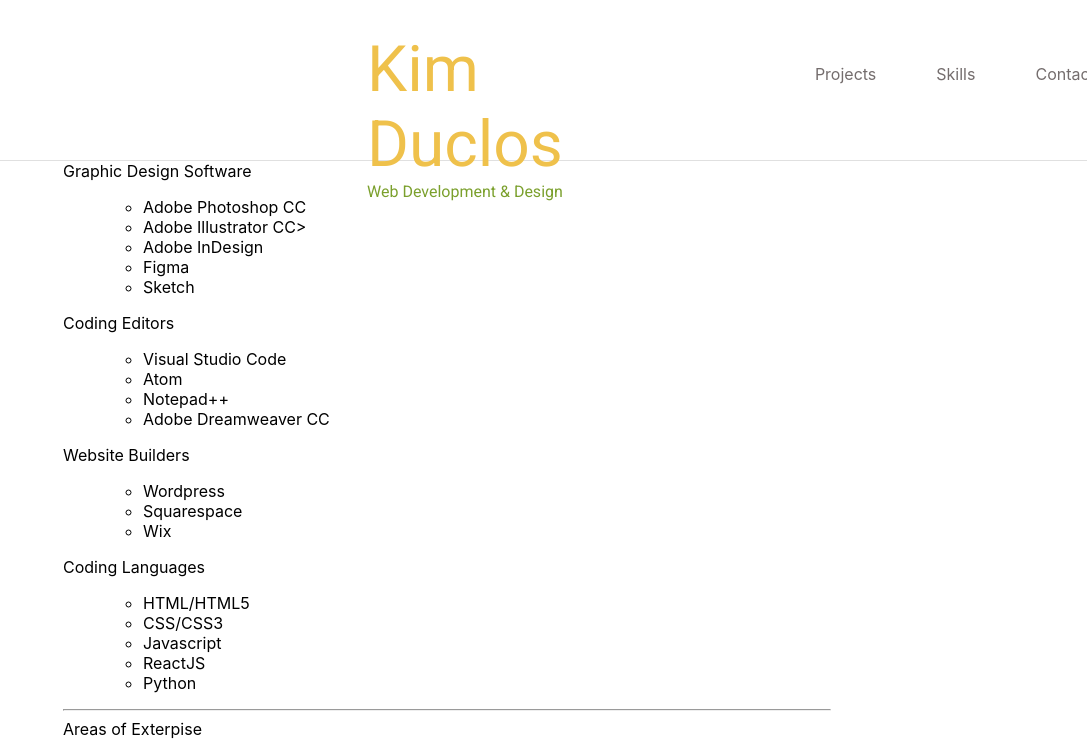
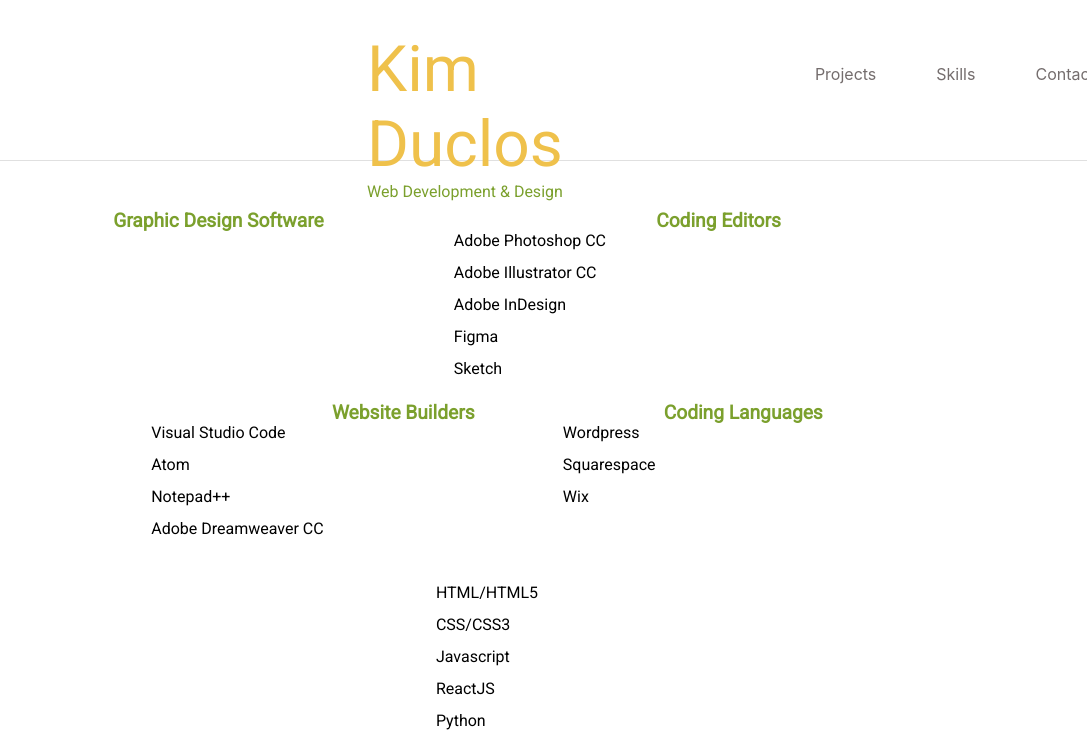
Before and after one commit to KimDuclos/kimduclos.github.io, a React (Create React App) app: page /skills in a window 1280 px wide. Shown: the top 756 px of the page, without its empty margins (193-1280 px from the left). Built offline with nearby package versions, Linux system fonts and the light colour scheme.

Commit message:
color/font styling done on skills

```diff
--- a/src/skills/skillSection.jsx
+++ b/src/skills/skillSection.jsx
@@ -1,4 +1,5 @@
 import React from "react";
+import "./skillSection.scss";
 
 const SkillSection = (props) => {
   return (
--- /dev/null
+++ b/src/skills/skillSection.scss
@@ -0,0 +1,13 @@
+@import url("https://fonts.googleapis.com/css2?family=Roboto&display=swap");
+
+.title {
+  color: #7ba02d;
+  font-family: "Roboto", sans-serif;
+  font-weight: bold;
+  font-size: 1.2em;
+}
+
+.list {
+  font-family: "Roboto", "san-serif";
+  line-height: 2em;
+}
--- a/src/skills/skills.jsx
+++ b/src/skills/skills.jsx
@@ -1,14 +1,16 @@
 import React from "react";
+import "./skills.scss";
 import SkillSection from "./skillSection.jsx";
 
 const SkillsList = (props) => {
   return (
     <>
+      <div className="skillsTop">
         <SkillSection
           title="Graphic Design Software"
           list=<ul>
             <li>Adobe Photoshop CC</li>
-          <li>Adobe Illustrator CC></li>
+            <li>Adobe Illustrator CC</li>
             <li>Adobe InDesign</li>
             <li>Figma</li>
             <li>Sketch</li>
@@ -41,7 +43,8 @@
             <li>Python</li>
           </ul>
         />
-      <hr></hr>
+      </div>
+      <hr />
       <SkillSection
         title="Areas of Exterpise"
         list=<ul>
--- /dev/null
+++ b/src/skills/skills.scss
@@ -0,0 +1,11 @@
+ul {
+    list-style-type: none;
+}
+
+.skillsTop {
+    display: flex;
+    flex-direction: row;
+    flex-wrap: wrap;
+    justify-content: space-evenly;
+    margin: 3em 0 0 0;
+}
```
Lines whose indentation alone changed are shown as unchanged.
